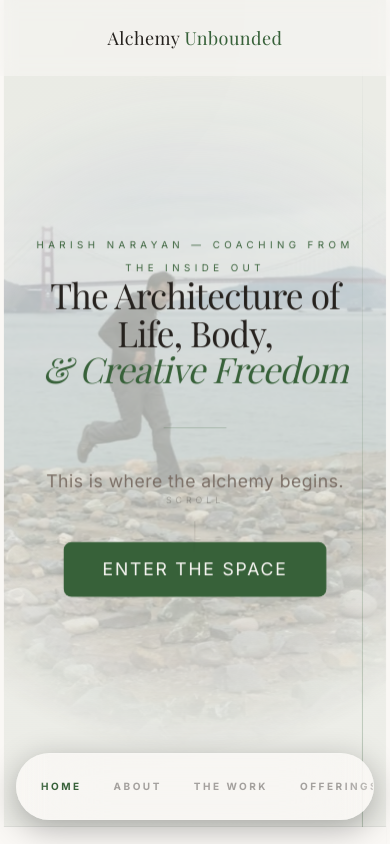
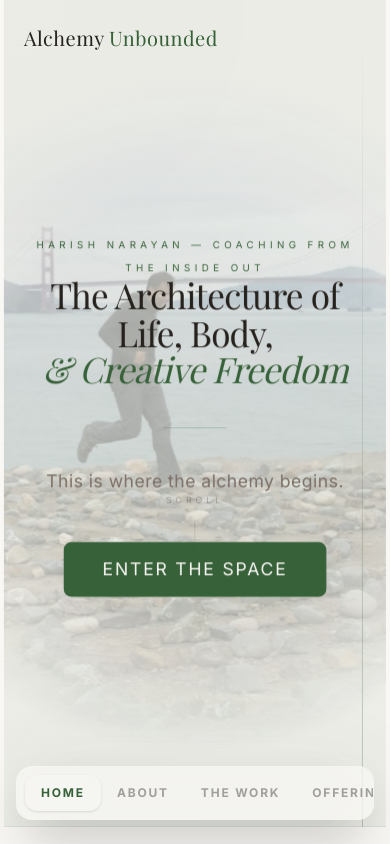
Before and after one commit to deetours/alchemyunboundedd, a Next.js app: page / in a window 390 px wide. Shown: the top 844 px of the page. Built offline with nearby package versions, Linux system fonts and the light colour scheme; a web font is replaced by a local one.

Commit message:
Execute Floating Mobile Dock: Replace hamburger drawer with swipeable native nav

```diff
--- a/app/globals.css
+++ b/app/globals.css
@@ -130,3 +130,13 @@
     background: oklch(0.45 0.08 145 / 0.2);
   }
 }
+
+@layer utilities {
+  .hide-scrollbar {
+    -ms-overflow-style: none; /* IE and Edge */
+    scrollbar-width: none; /* Firefox */
+  }
+  .hide-scrollbar::-webkit-scrollbar {
+    display: none; /* Chrome, Safari and Opera */
+  }
+}
--- a/components/navigation.tsx
+++ b/components/navigation.tsx
@@ -1,10 +1,11 @@
 "use client"
 
-import { useState, useEffect, useRef } from "react"
+import { useState, useEffect } from "react"
 import Link from "next/link"
-import { motion, AnimatePresence, useScroll, useMotionValueEvent } from "framer-motion"
+import { usePathname } from "next/navigation"
+import { motion, AnimatePresence } from "framer-motion"
+
 import { Button } from "@/components/ui/button"
-import { usePathname } from "next/navigation"
 
 const navLinks = [
   { href: "/", label: "Home" },
@@ -12,7 +13,7 @@ const navLinks = [
   { href: "/the-work", label: "The Work" },
   { href: "/offerings", label: "Offerings" },
   { href: "/offerings/leadership-coaching", label: "Leaders" },
-  { href: "/journey", label: "The Journey" },
+  { href: "/journey", label: "Journey" },
   { href: "/voices", label: "Voices" },
 ]
 
@@ -20,36 +21,41 @@ export function Navigation() {
   const pathname = usePathname()
   const [scrolled, setScrolled] = useState(false)
   const [showCTA, setShowCTA] = useState(false)
-  const [isVisible, setIsVisible] = useState(true)
-  const { scrollY } = useScroll()
 
-  // Manage navigation visibility based on scroll direction
-  useMotionValueEvent(scrollY, "change", (latest) => {
-    const previous = scrollY.getPrevious() ?? 0
-    if (latest > previous && latest > 150) {
-      setIsVisible(false) // Scrolling down - hide
+  // Mobile Dock scroll interaction state
+  const [lastScrollY, setLastScrollY] = useState(0)
+  const [dockVisible, setDockVisible] = useState(true)
+
+  useEffect(() => {
+    const handleScroll = () => {
+      const currentScrollY = window.scrollY
+
+      setScrolled(currentScrollY > 50)
+      setShowCTA(currentScrollY > 30)
+
+      // Floating Dock Logic:
+      // Hide when scrolling down (reading intent), Show when scrolling up (nav intent)
+      if (currentScrollY > lastScrollY && currentScrollY > 150) {
+        setDockVisible(false)
       } else {
-      setIsVisible(true) // Scrolling up - show
+        setDockVisible(true)
+      }
+      setLastScrollY(currentScrollY)
     }
 
-    setScrolled(latest > 50)
-    setShowCTA(latest > 30)
-  })
+    window.addEventListener("scroll", handleScroll, { passive: true })
+    return () => window.removeEventListener("scroll", handleScroll)
+  }, [lastScrollY])
 
   return (
     <>
-      {/* ─────────────────────────────────────────────────────────────────── */}
-      {/* DESKTOP NAVIGATION (Fixed Top)                                     */}
-      {/* ─────────────────────────────────────────────────────────────────── */}
+      {/* ═ DESKTOP/GLOBALS HEADER ═ */}
       <motion.header
         initial={{ opacity: 0, y: -20 }}
-        animate={{
-          opacity: isVisible ? 1 : 0,
-          y: isVisible ? 0 : -100
-        }}
-        transition={{ duration: 0.5, ease: [0.22, 1, 0.36, 1] }}
-        className={`fixed top-0 left-0 right-0 z-[9999] hidden md:block transition-all duration-700 ${
-          scrolled ? "bg-background/90 backdrop-blur-md border-b" : "bg-transparent border-transparent"
+        animate={{ opacity: 1, y: 0 }}
+        transition={{ duration: 0.8, ease: "easeOut" }}
+        className={`fixed top-0 left-0 right-0 z-[9998] transition-all duration-700 ${
+          scrolled ? "bg-background/90 md:backdrop-blur-md" : "bg-transparent"
         }`}
       >
         <nav className="max-w-7xl mx-auto px-6 py-6 flex items-center justify-between">
@@ -58,13 +64,14 @@ export function Navigation() {
             <span className="font-serif text-xl tracking-wide text-primary ml-1">Unbounded</span>
           </Link>
 
-          <div className="flex items-center gap-10">
+          {/* Desktop Navigation Links */}
+          <div className="hidden md:flex items-center gap-10">
             {navLinks.slice(1).map((link) => (
               <Link
                 key={link.href}
                 href={link.href}
                 className={`text-sm font-sans tracking-wide transition-colors duration-500 ${
-                  pathname === link.href ? "text-primary font-medium" : "text-muted-foreground hover:text-foreground"
+                  pathname === link.href ? "text-primary" : "text-muted-foreground hover:text-foreground"
                 }`}
               >
                 {link.label}
@@ -85,80 +92,63 @@ export function Navigation() {
               )}
             </AnimatePresence>
           </div>
+
+          {/* Mobile Begin Button (Replaces Hamburger) */}
+          <div className="md:hidden flex items-center">
+             <AnimatePresence>
+              {showCTA && (
+                <motion.div
+                  initial={{ opacity: 0 }}
+                  animate={{ opacity: 1 }}
+                  exit={{ opacity: 0 }}
+                >
+                  <Button variant="brand-primary" size="sm" asChild className="h-8 text-[10px] px-4">
+                    <Link href="/begin">Begin</Link>
+                  </Button>
+                </motion.div>
+              )}
+            </AnimatePresence>
+          </div>
         </nav>
       </motion.header>
 
-      {/* ─────────────────────────────────────────────────────────────────── */}
-      {/* MOBILE INTERACTIVE FLOATING DOCK (Pinned Bottom)                    */}
-      {/* ─────────────────────────────────────────────────────────────────── */}
+      {/* ═ THE MOBILE FLOATING DOCK ═ */}
+      <AnimatePresence>
+        {dockVisible && (
           <motion.div
             initial={{ y: 100, opacity: 0 }}
-        animate={{
-          y: isVisible ? 0 : 120,
-          opacity: isVisible ? 1 : 0
-        }}
-        transition={{ duration: 0.6, ease: [0.22, 1, 0.36, 1] }}
-        className="fixed bottom-6 left-0 right-0 z-[9999] md:hidden px-4 pointer-events-none"
+            animate={{ y: 0, opacity: 1 }}
+            exit={{ y: 100, opacity: 0 }}
+            transition={{ type: "spring", stiffness: 300, damping: 30 }}
+            className="fixed bottom-6 left-1/2 -translate-x-1/2 w-[calc(100%-2rem)] max-w-sm md:hidden z-[9999]"
           >
-        <div className="mx-auto w-full max-w-[500px] pointer-events-auto">
-          <nav className="relative overflow-hidden bg-background/80 backdrop-blur-2xl border border-white/[0.08] rounded-full shadow-[0_8px_32px_rgba(0,0,0,0.3)]">
-
-            {/* Horizontal Swiping Container */}
-            <div className="flex items-center overflow-x-auto no-scrollbar scroll-smooth px-6 py-4 gap-8">
-              {navLinks.map((link) => (
+            <div className="relative w-full rounded-2xl bg-background/70 backdrop-blur-2xl border border-white/10 shadow-2xl p-2 flex items-center overflow-x-auto overscroll-x-contain hide-scrollbar">
+               {navLinks.map((link) => {
+                 const isActive = pathname === link.href
+                 return (
                    <Link
                      key={link.href}
                      href={link.href}
-                  className={`whitespace-nowrap font-sans text-[10px] tracking-[0.25em] uppercase font-bold transition-all duration-300 active:scale-90 ${
-                    pathname === link.href
-                    ? "text-primary"
-                    : "text-foreground/40"
+                     className={`flex-none px-4 py-2.5 rounded-xl font-sans text-xs tracking-[0.15em] uppercase font-bold transition-all duration-300 ${
+                       isActive
+                         ? "bg-white/10 text-primary shadow-sm"
+                         : "text-foreground/40 active:text-foreground active:bg-white/5"
                      }`}
                    >
                      {link.label}
                    </Link>
-              ))}
+                 )
+               })}
 
-              {/* Manual Begin Link at end of swipable dock */}
-              <Link
-                href="/begin"
-                className={`whitespace-nowrap font-sans text-[10px] tracking-[0.25em] uppercase font-bold transition-all duration-300 active:scale-90 bg-primary/10 px-4 py-2 rounded-full ${
-                  pathname === "/begin" ? "bg-primary text-white" : "text-primary border border-primary/20"
-                }`}
-              >
-                Begin
-              </Link>
+               {/* Spacer to allow full scroll access to the last item */}
+               <div className="w-2 flex-none" aria-hidden="true" />
             </div>
 
-            {/* Subtle Gradient Shadows to indicate more items (scroll-hinting) */}
-            <div className="absolute left-0 top-0 bottom-0 w-8 bg-gradient-to-r from-background/40 to-transparent pointer-events-none" />
-            <div className="absolute right-0 top-0 bottom-0 w-8 bg-gradient-to-l from-background/40 to-transparent pointer-events-none" />
-          </nav>
-        </div>
+            {/* Soft glow shadow underneath the dock */}
+            <div className="absolute -inset-2 bg-primary/20 blur-2xl -z-10 rounded-full opacity-30 pointer-events-none" />
           </motion.div>
-
-      {/* ─────────────────────────────────────────────────────────────────── */}
-      {/* MOBILE MINI HEADER (Logo Only)                                     */}
-      {/* ─────────────────────────────────────────────────────────────────── */}
-      <motion.div
-        animate={{ y: isVisible ? 0 : -80 }}
-        className="fixed top-0 left-0 right-0 z-[9999] md:hidden px-6 py-6 bg-background/50 backdrop-blur-sm transition-all"
-      >
-        <Link href="/" className="flex justify-center">
-          <span className="font-serif text-lg tracking-wide text-foreground">Alchemy</span>
-          <span className="font-serif text-lg tracking-wide text-primary ml-1">Unbounded</span>
-        </Link>
-      </motion.div>
-
-      <style jsx global>{`
-        .no-scrollbar::-webkit-scrollbar {
-          display: none;
-        }
-        .no-scrollbar {
-          -ms-overflow-style: none;
-          scrollbar-width: none;
-        }
-      `}</style>
+        )}
+      </AnimatePresence>
     </>
   )
 }
```
Lines whose indentation alone changed are shown as unchanged.
